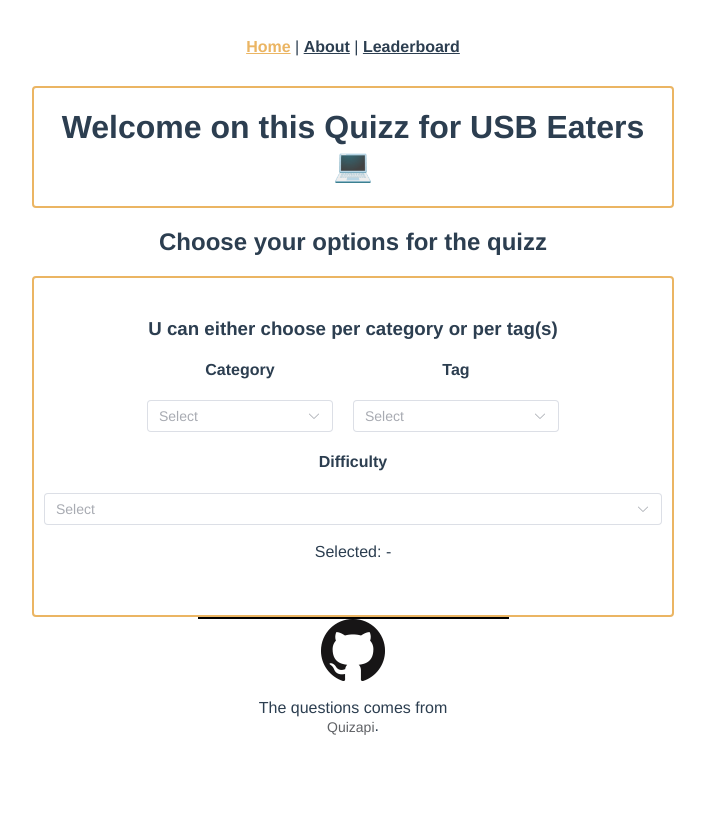
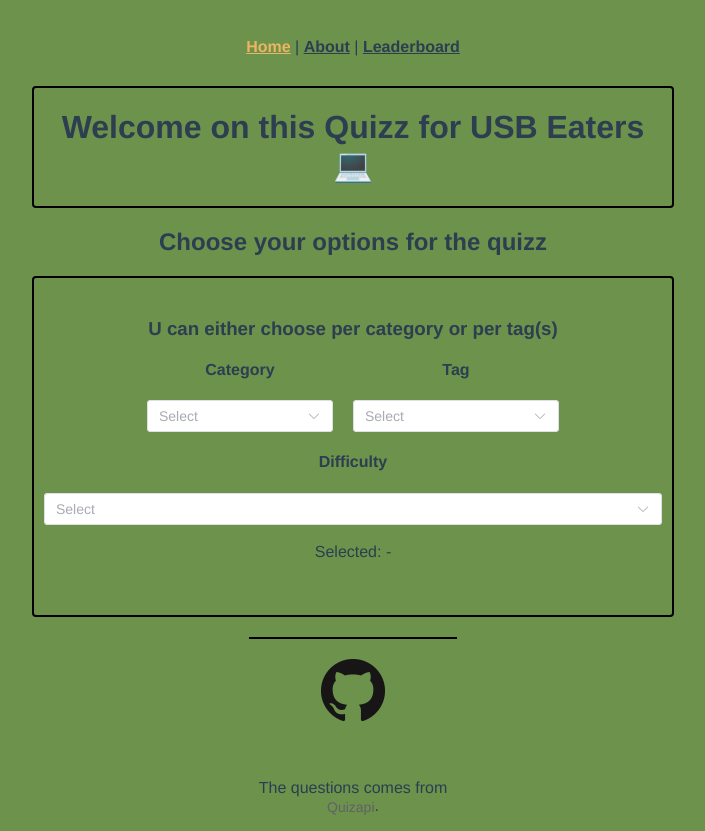
Before and after one commit to Scorni/Scorni-USBEatersQuizz, a Vue app in the folder quizz/: page / in a window 1280 px wide. Shown: the whole page, without its empty margins (287-992 px from the left). Before the commit the page ends 800 px from the top, so only its background shows below. Built offline with nearby package versions, Linux system fonts and the light colour scheme.

Commit message:
Styling quizz page

```diff
--- a/quizz/src/App.vue
+++ b/quizz/src/App.vue
@@ -15,7 +15,9 @@
   text-align: center;
   color: #2c3e50;
 }
-
+body{
+  background-color:    #6C924C;
+}
 nav {
   padding: 30px;
 }
--- a/quizz/src/components/Footer.vue
+++ b/quizz/src/components/Footer.vue
@@ -1,14 +1,16 @@
 <template>
-  <el-footer>
+  <el-footer class="footer">
     <el-row :gutter="20" justify="center">
-        <el-col  :span="6" class = "footers">
+        <el-col  :span="4" class = "gitHubLogo">
+
           <el-link :underline="false" href="https://github.com/Scorni/Scorni-USBEatersQuizz" target="_blank">
             <el-image  shape="square" :size="100"  :src='url' />
           </el-link>
+
         </el-col>
     </el-row>
-    <el-row :gutter="20" justify="center">
-        <el-col  :span="12" >
+    <el-row :gutter="20" justify="center" >
+        <el-col :span="12" >
           <p>
             The questions comes from <br>
             <el-link :underline="false" href="https://quizapi.io" target="_blank" rel="noopener">Quizapi</el-link>.
@@ -32,7 +34,10 @@ export default {
 
 </script>
 <style scoped>
-.footers{
+.gitHubLogo{
   border-top: 2px solid #000000;
+  padding:20px;
+  margin: 20px;
 }
+
 </style>
--- a/quizz/src/components/GeneratedQuizz.vue
+++ b/quizz/src/components/GeneratedQuizz.vue
@@ -1,19 +1,29 @@
 <template>
   <div class="hello">
-    <h1>Your generated Quizz 💾 </h1>
-         <div class="col-1-1">
-            <div class="content">
-            </div>
-         </div>
-        <div class="col-1-1">
+    <el-row :gutter="20" justify="center">
+      <el-col  :span="12" class = "headers">
+          <h1>Your generated Quizz 💾 </h1>
+      </el-col>
+    </el-row>
+    <el-row :gutter="20" justify="center">
+      <el-col  :span="12" >
           <div class="content" v-if="$route.params.category">
             <span>Selected: {{ $route.params.category}} - {{$route.params.difficulty}}</span>
           </div>
           <div v-else-if="$route.params.tag">
             <span>Selected: {{ $route.params.tag }} - {{ $route.params.difficulty}} </span>
           </div>
-        </div>
-        <div v-for="value in questionGenerated" :key="value.question" v-bind:id="questionGenerated.indexOf(value)" ref="question" >
+      </el-col>
+    </el-row>
+    <el-row :gutter="20" justify="center">
+      <el-col  :span="12" >
+        <el-card class="box-card">
+          <template #header>
+          <div class="card-header">
+            <span>Card name</span>
+          </div>
+        </template>
+          <div v-for="value in questionGenerated" :key="value.question" v-bind:id="questionGenerated.indexOf(value)" ref="question" >
             <router-link :to="{
               name: 'question',
               params:
@@ -25,9 +35,12 @@
                 }
               } ">
               Question n°{{this.questionGenerated.indexOf(value)}}</router-link>
-                          {{value.multiple_correct_answers}} jij<br>
-
-        </div>
+          </div>
+        </el-card>
+      </el-col>
+    </el-row>
+    <el-row :gutter="20" justify="center">
+      <el-col  :span="12" >
         <div v-show="showResultLink">
           <router-link :to="{
             name : 'result',
@@ -38,6 +51,9 @@
           To the result page
           </router-link>
         </div>
+      </el-col>
+    </el-row>
+
     </div>
 </template>
 
--- a/quizz/src/components/Quizz.vue
+++ b/quizz/src/components/Quizz.vue
@@ -128,11 +128,11 @@ export default {
 <!-- Add "scoped" attribute to limit CSS to this component only -->
 <style scoped>
 .headers{
-  border: 2px solid #ebb563;
+  border: 2px solid #000000;
   border-radius: 4px
 }
 .options{
-  border: 2px solid #ebb563;
+  border: 2px solid #000000;
   border-radius: 4px;
 
 }
--- a/quizz/src/views/ResultView.vue
+++ b/quizz/src/views/ResultView.vue
@@ -8,11 +8,13 @@
 <script>
 // @ is an alias to /src
 import Result from '@/components/Result.vue'
+import Footer from '@/components/Footer.vue'
 
 export default {
   name: 'MyResutl',
   components: {
     Result,
+    Footer
   }
 }
 </script>
```
